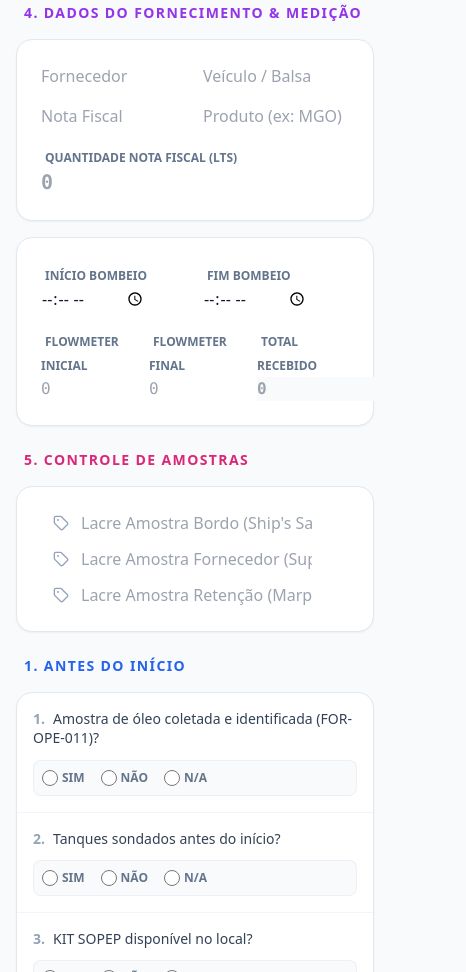
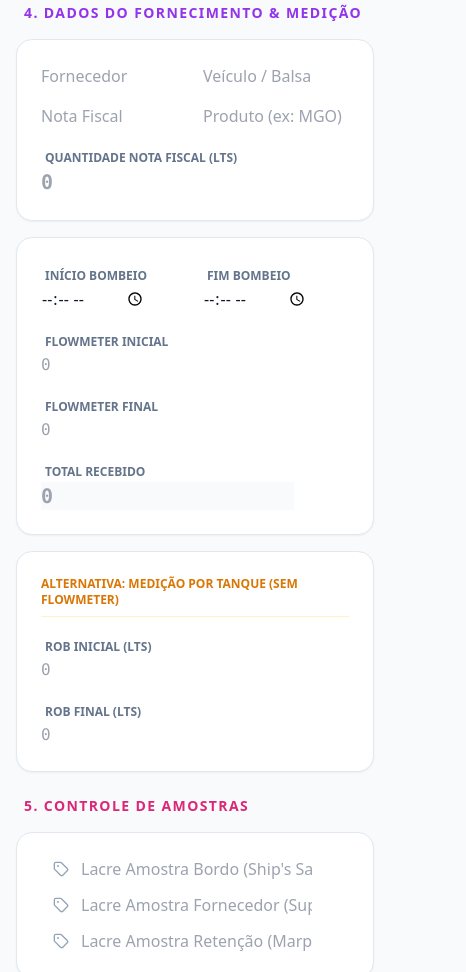
Before and after one commit to Jbvix/tugmarine, a plain HTML site: page Bunkering Checklist.html in a window 390 px wide. Shown: the part 401-1373 px from the top of the page, 466 px wide, since content can reach past the window. Drawn offline with nearby package versions, Linux system fonts and the light colour scheme.

Commit message:
feat: Add alternative ROB measurement, update total calculation to prioritize flowmeter, and enhance input field styling and responsiveness.

```diff
--- a/Bunkering Checklist.html
+++ b/Bunkering Checklist.html
@@ -141,21 +141,39 @@
                         <input type="time" class="input-field bg-white">
                     </div>
                 </div>
-                <div class="grid grid-cols-3 gap-4">
+                <div class="grid grid-cols-1 md:grid-cols-3 gap-4">
                     <div>
                         <label class="text-xs text-slate-500 uppercase font-bold ml-1">Flowmeter Inicial</label>
                         <input type="number" placeholder="0" oninput="calcTotalReceived()" id="meter-start"
-                            class="input-field bg-white font-mono">
+                            class="input-field bg-white font-mono border-blue-200 focus:border-blue-500">
                     </div>
                     <div>
                         <label class="text-xs text-slate-500 uppercase font-bold ml-1">Flowmeter Final</label>
                         <input type="number" placeholder="0" oninput="calcTotalReceived()" id="meter-end"
-                            class="input-field bg-white font-mono">
+                            class="input-field bg-white font-mono border-blue-200 focus:border-blue-500">
                     </div>
                     <div>
                         <label class="text-xs text-slate-500 uppercase font-bold ml-1">Total Recebido</label>
                         <input type="number" placeholder="0" readonly id="meter-total"
-                            class="input-field bg-slate-50 font-mono text-emerald-600 font-bold border-emerald-200">
+                            class="input-field bg-slate-50 font-mono text-emerald-600 font-bold border-emerald-200 text-xl">
+                    </div>
+                </div>
+            </div>
+
+            <!-- Alternative: ROB Measurement -->
+            <div class="bg-white rounded-2xl p-6 border border-slate-200 shadow-sm space-y-4">
+                <h3 class="text-xs font-bold text-amber-600 uppercase border-b border-amber-100 pb-2">Alternativa:
+                    Medição por Tanque (Sem Flowmeter)</h3>
+                <div class="grid grid-cols-1 md:grid-cols-2 gap-4">
+                    <div>
+                        <label class="text-xs text-slate-500 uppercase font-bold ml-1">ROB Inicial (Lts)</label>
+                        <input type="number" placeholder="0" oninput="calcTotalReceived()" id="rob-start"
+                            class="input-field bg-white font-mono border-amber-200 focus:border-amber-500">
+                    </div>
+                    <div>
+                        <label class="text-xs text-slate-500 uppercase font-bold ml-1">ROB Final (Lts)</label>
+                        <input type="number" placeholder="0" oninput="calcTotalReceived()" id="rob-end"
+                            class="input-field bg-white font-mono border-amber-200 focus:border-amber-500">
                     </div>
                 </div>
             </div>
@@ -421,9 +439,21 @@
         }
 
         function calcTotalReceived() {
-            const start = parseFloat(document.getElementById('meter-start').value) || 0;
-            const end = parseFloat(document.getElementById('meter-end').value) || 0;
-            const total = end > start ? end - start : 0;
+            const mStart = parseFloat(document.getElementById('meter-start').value) || 0;
+            const mEnd = parseFloat(document.getElementById('meter-end').value) || 0;
+
+            const rStart = parseFloat(document.getElementById('rob-start').value) || 0;
+            const rEnd = parseFloat(document.getElementById('rob-end').value) || 0;
+
+            let total = 0;
+
+            // Priority: Flowmeter > ROB
+            if (mEnd > 0 || mStart > 0) {
+                total = mEnd > mStart ? mEnd - mStart : 0;
+            } else {
+                total = rEnd > rStart ? rEnd - rStart : 0;
+            }
+
             document.getElementById('meter-total').value = total.toLocaleString('pt-BR');
         }
 
```
